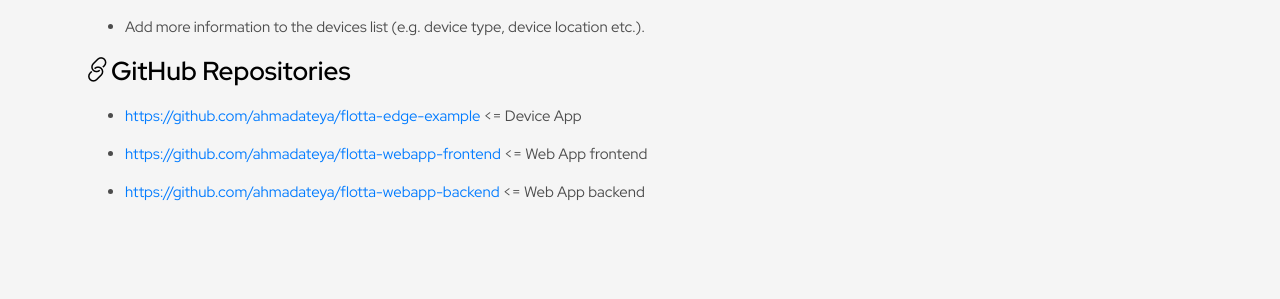
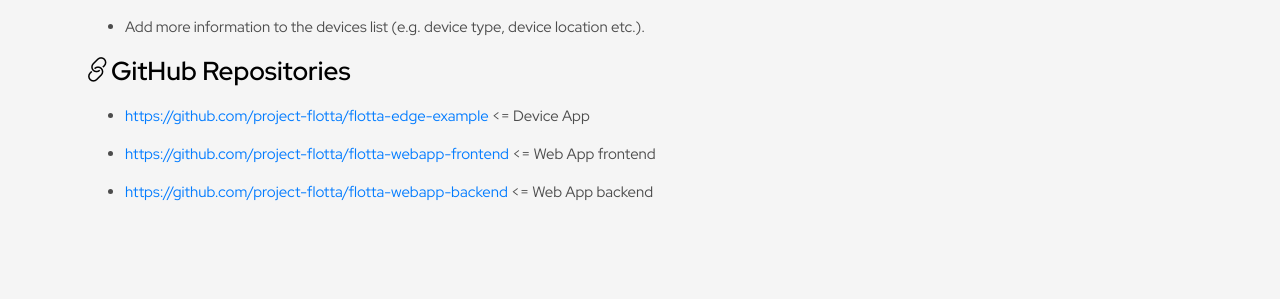
Before and after one commit to project-flotta/project-flotta.github.io, a Jekyll site: the page built from _posts/2022-09-05-edge-example-app-sense-the-internet-part-2.markdown, in a window 1280 px wide and 900 px high, scrolled down 2089 px. Shown: the part 154-453 px from the top of the window. Built offline with Jekyll 4.4.1, drawn with Linux system fonts in a browser that asks for light colours; a script that is not in the unit is left out; some of the changed lines change nothing that is shown.

Commit message:
update repositories links

```diff
--- a/_posts/2022-09-05-edge-example-app-sense-the-internet-part-2.markdown
+++ b/_posts/2022-09-05-edge-example-app-sense-the-internet-part-2.markdown
@@ -45,6 +45,6 @@
 - Add more information to the devices list (e.g. device type, device location etc.).
 
 ## GitHub Repositories
-- [https://github.com/ahmadateya/flotta-edge-example](https://github.com/ahmadateya/flotta-edge-example) <= Device App
-- [https://github.com/ahmadateya/flotta-webapp-frontend](https://github.com/ahmadateya/flotta-webapp-frontend) <= Web App frontend
-- [https://github.com/ahmadateya/flotta-webapp-backend](https://github.com/ahmadateya/flotta-webapp-backend) <= Web App backend
+- [https://github.com/project-flotta/flotta-edge-example](https://github.com/project-flotta/flotta-edge-example) <= Device App
+- [https://github.com/project-flotta/flotta-webapp-frontend](https://github.com/project-flotta/flotta-webapp-frontend) <= Web App frontend
+- [https://github.com/project-flotta/flotta-webapp-backend](https://github.com/project-flotta/flotta-webapp-backend) <= Web App backend
```
